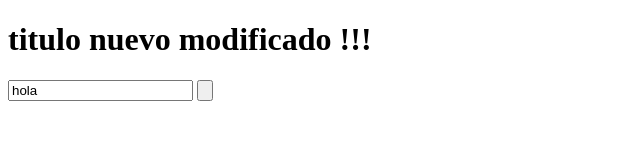
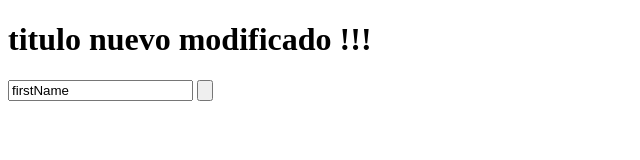
Before and after one commit to gladyssalinas/hello-world-git, a plain HTML site: page index.html in a window 1280 px wide. Shown: the full height of the page, 0-640 px from the left. Drawn offline with Linux system fonts and the light colour scheme.

Commit message:
agregue firstname

```diff
--- a/index.html
+++ b/index.html
@@ -10,7 +10,7 @@
     <h1>titulo nuevo modificado !!! </h1>
 
     <form action="#" method="post">
-        <input name="title" value="hola">
+        <input name="title" value="firstName" id="firstName">
         <input type="button" value "Enviar">
 
     </form>
```
